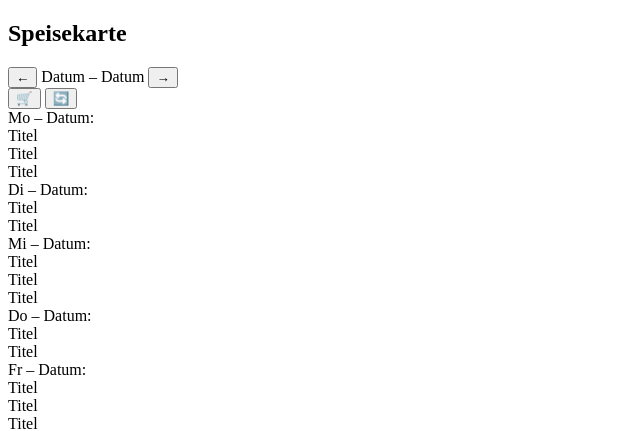
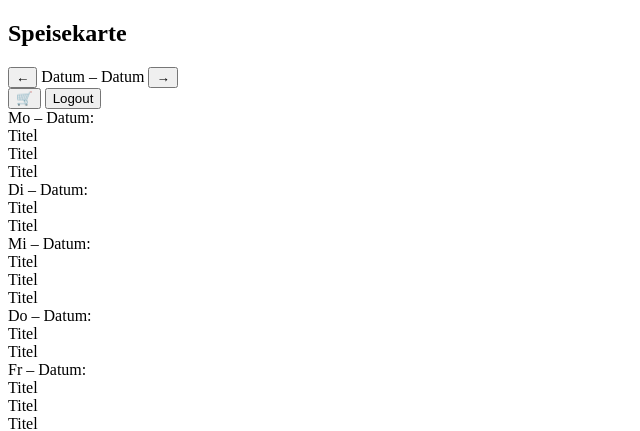
Before and after one commit to ScriptSorcerer20/M426, a Flask app: template templates/index.html in a window 1280 px wide. Shown: the top 431 px of the page, without its empty margins (0-640 px from the left). Run offline with Flask 3, Linux system fonts and the light colour scheme; the template is opened without the code that fills it, so the values that code supplies are empty.

Commit message:
Replace reload button with logout button in index.html

```diff
--- a/templates/index.html
+++ b/templates/index.html
@@ -16,7 +16,7 @@
     </div>
     <div>
         <button>🛒</button>
-        <button>🔄</button>
+        <button>Logout</button>
     </div>
 </div>
 
```
